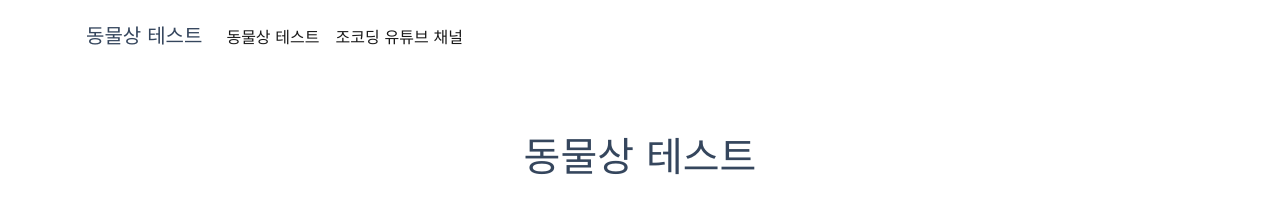
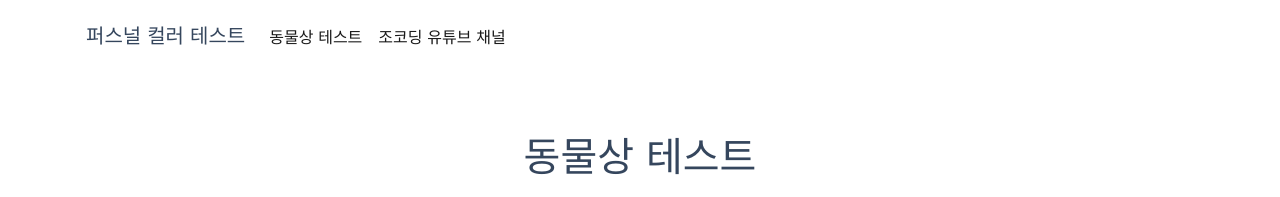
Before and after one commit to lchyeon0123/yourcolor, a plain HTML site: page index.html in a window 1280 px wide. Shown: the top 197 px of the page. Drawn offline with nearby package versions, Linux system fonts and the light colour scheme; a script that the page names is missing.

Commit message:
change a class

```diff
--- a/index.html
+++ b/index.html
@@ -38,7 +38,7 @@
 
 <body>
     <nav class="p-3 container navbar navbar-expand-lg navbar-light">
-        <a class="navbar-brand" href="https://animalface.site/">동물상 테스트</a>
+        <a class="navbar-brand" href="https://animalface.site/">퍼스널 컬러 테스트</a>
         <button class="navbar-toggler" type="button" data-toggle="collapse" data-target="#navbarNav" aria-controls="navbarNav" aria-expanded="false" aria-label="Toggle navigation">
             <span class="navbar-toggler-icon"></span>
         </button>
```
